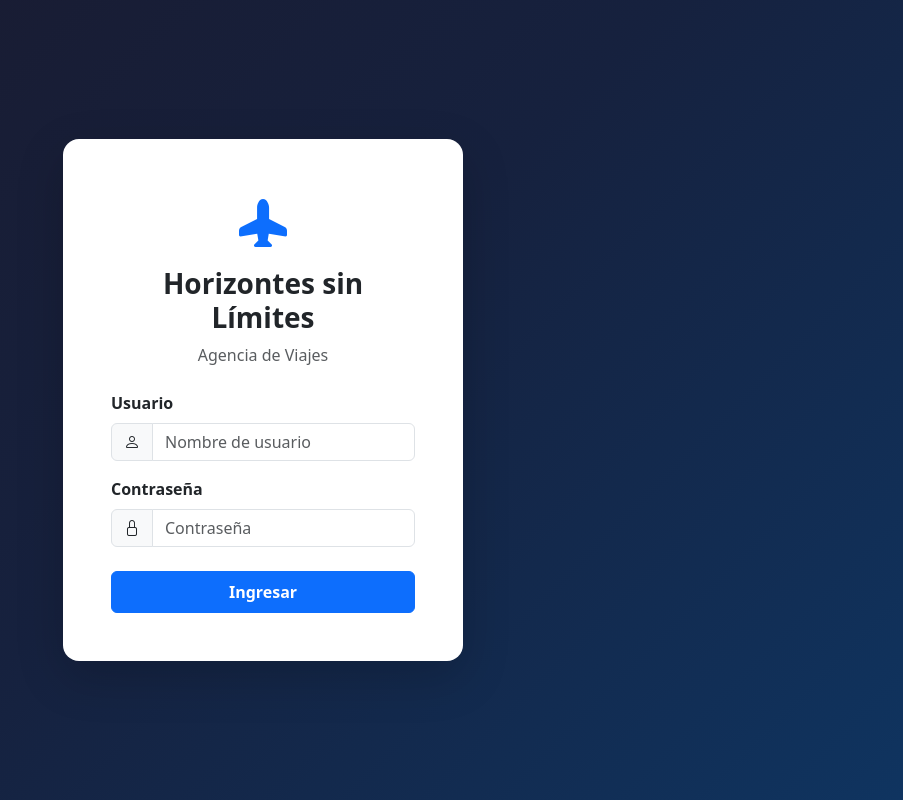
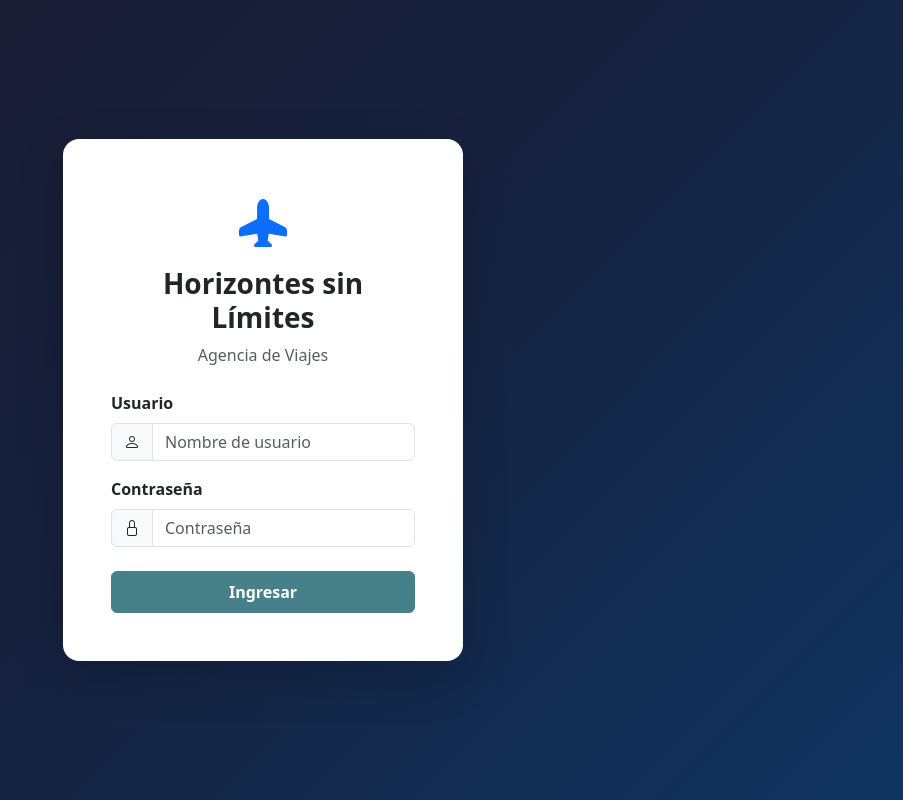
Before and after one commit to CarlosGots/HorizontesFrontend, an Angular app: page /login in a window 1280 px wide. Shown: the whole page, without its empty margins (377-1280 px from the left). Built offline with nearby package versions, Linux system fonts and the light colour scheme.

Commit message:
WAR actualizado y colores nuevos

```diff
--- a/src/styles.css
+++ b/src/styles.css
@@ -1,12 +1,22 @@
-html {
+/* Variables de colores de la paleta */
+:root {
+  --color-oscuro: #031926;
+  --color-primario: #468189;
+  --color-secundario: #77ACA2;
+  --color-claro: #9DBEBB;
+ --color-fondo: #F5F7F8;
+}
+
+html, body {
   height: 100%;
+  margin: 0;
+  background-color: #F5F7F8;
 }
 
 body {
-  min-height: 100%;
   display: flex;
   flex-direction: column;
-  margin: 0;
+  min-height: 100vh;
 }
 
 app-root {
@@ -19,3 +29,89 @@ app-root {
   border-top: 1px solid rgba(255,255,255,0.1);
   margin-top: auto;
 }
+
+/* Navbar con color oscuro de la paleta */
+.navbar {
+  background-color: var(--color-oscuro) !important;
+}
+
+/* Botones primarios */
+.btn-primary {
+  background-color: var(--color-primario) !important;
+  border-color: var(--color-primario) !important;
+  color: white !important;
+}
+
+.btn-primary:hover {
+  background-color: var(--color-secundario) !important;
+  border-color: var(--color-secundario) !important;
+}
+
+/* Botones outline primario */
+.btn-outline-primary {
+  color: var(--color-primario) !important;
+  border-color: var(--color-primario) !important;
+}
+
+.btn-outline-primary:hover {
+  background-color: var(--color-primario) !important;
+  color: white !important;
+}
+
+/* Encabezados de tablas */
+.table-dark {
+  background-color: var(--color-oscuro) !important;
+}
+
+.table-dark th {
+  background-color: var(--color-oscuro) !important;
+  color: white !important;
+}
+
+/* Cards con fondo blanco para no saturar */
+.card {
+  background-color: white !important;
+  transition: transform 0.2s ease, box-shadow 0.2s ease;
+}
+
+/* Badge primario */
+.badge.bg-primary {
+  background-color: var(--color-primario) !important;
+}
+
+/* Inputs focus con color de la paleta */
+.form-control:focus, .form-select:focus {
+  border-color: var(--color-secundario) !important;
+  box-shadow: 0 0 0 0.2rem rgba(119, 172, 162, 0.25) !important;
+}
+
+/* Card header con acento suave */
+.card-header {
+  border-bottom: 2px solid var(--color-claro) !important;
+}
+
+/* Hover en tarjetas del dashboard */
+.card:hover {
+  transform: translateY(-4px);
+  box-shadow: 0 8px 24px rgba(3, 25, 38, 0.12) !important;
+}
+
+/* Links del navbar */
+.navbar-nav .nav-link {
+  color: rgba(255,255,255,0.85) !important;
+  transition: color 0.2s ease;
+}
+
+.navbar-nav .nav-link:hover {
+  color: var(--color-claro) !important;
+}
+
+/* Dropdown del navbar */
+.dropdown-menu {
+  border: 1px solid var(--color-claro) !important;
+}
+
+.dropdown-item:hover {
+  background-color: var(--color-fondo) !important;
+  color: var(--color-oscuro) !important;
+}
```
